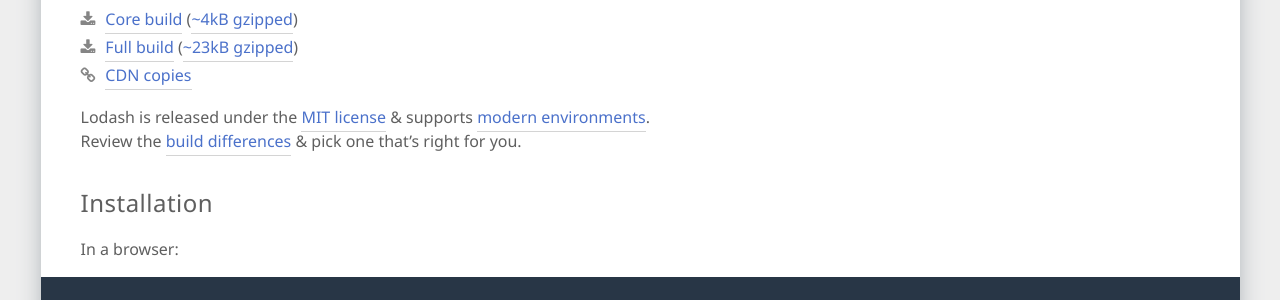
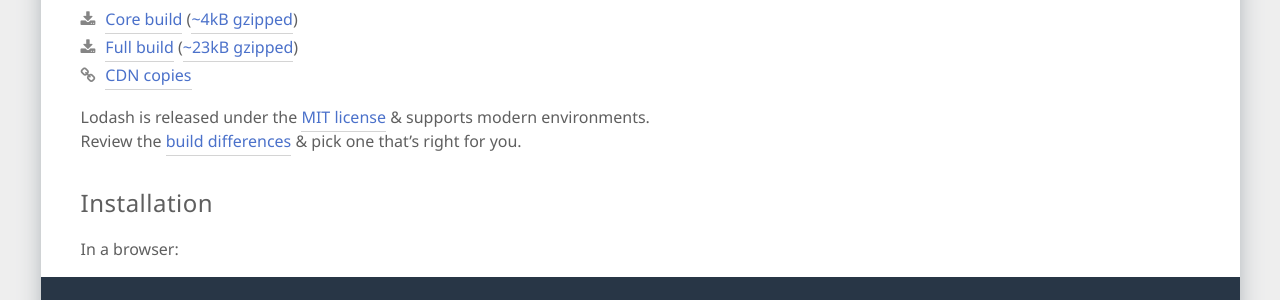
Before and after one commit to lodash/lodash.com, a Jekyll site: the page built from index.html, in a window 1280 px wide. Shown: the part 443-743 px from the top of the page. Built offline with Jekyll 4.4.1, drawn with Linux system fonts in a browser that asks for light colours; nearby versions of some CDN libraries.

Commit message:
Remove invalid “modern” link. [closes #89]

```diff
--- a/index.html
+++ b/index.html
@@ -27,7 +27,7 @@
       <i class="fa fa-link" aria-hidden="true"></i><a href="https://www.jsdelivr.com/projects/lodash">CDN copies</a>
     </li>
   </ul>
-  <p><span class="rwd-line">Lodash is released under the <a href="https://raw.githubusercontent.com/lodash/lodash/{{ site.release }}/LICENSE">MIT license</a> &amp; supports <a href="#support">modern environments</a>.</span> <span class="rwd-line">Review the <a href="https://github.com/lodash/lodash/wiki/build-differences">build differences</a> &amp; pick one that’s right for you.</span></p>
+  <p><span class="rwd-line">Lodash is released under the <a href="https://raw.githubusercontent.com/lodash/lodash/{{ site.release }}/LICENSE">MIT license</a> &amp; supports modern environments.</span> <span class="rwd-line">Review the <a href="https://github.com/lodash/lodash/wiki/build-differences">build differences</a> &amp; pick one that’s right for you.</span></p>
 </section>
 
 <section>
```
